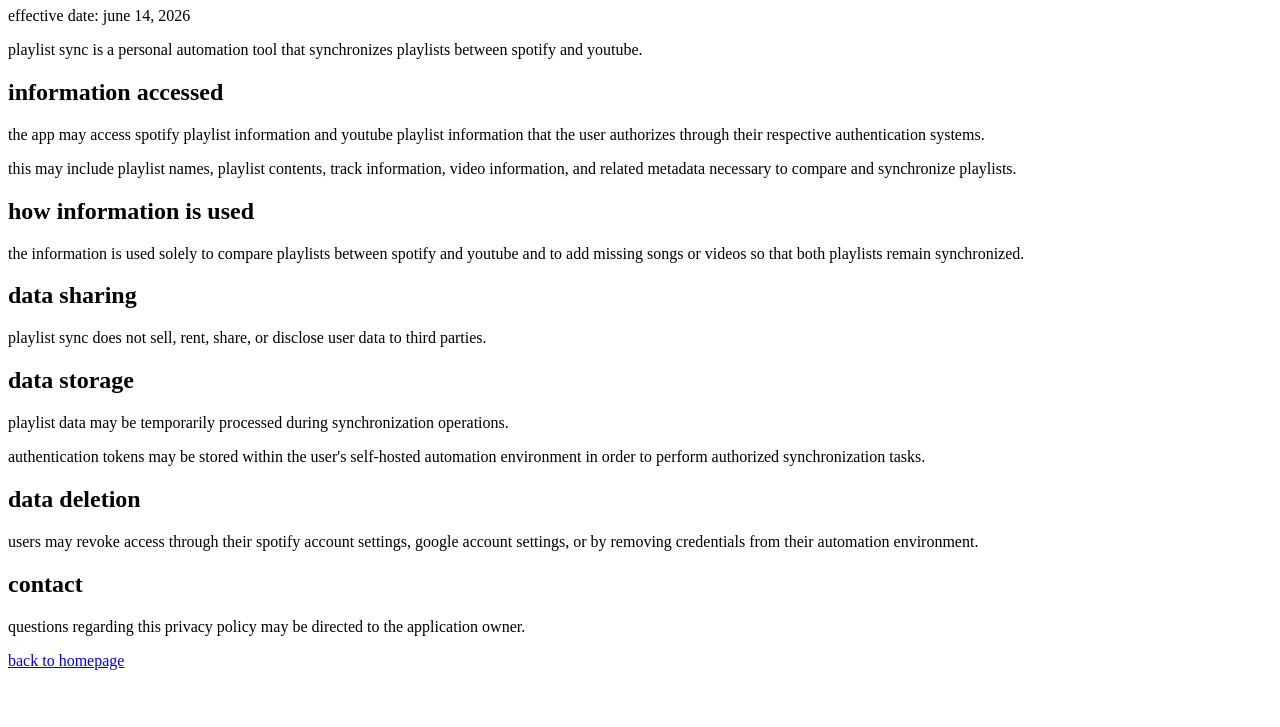
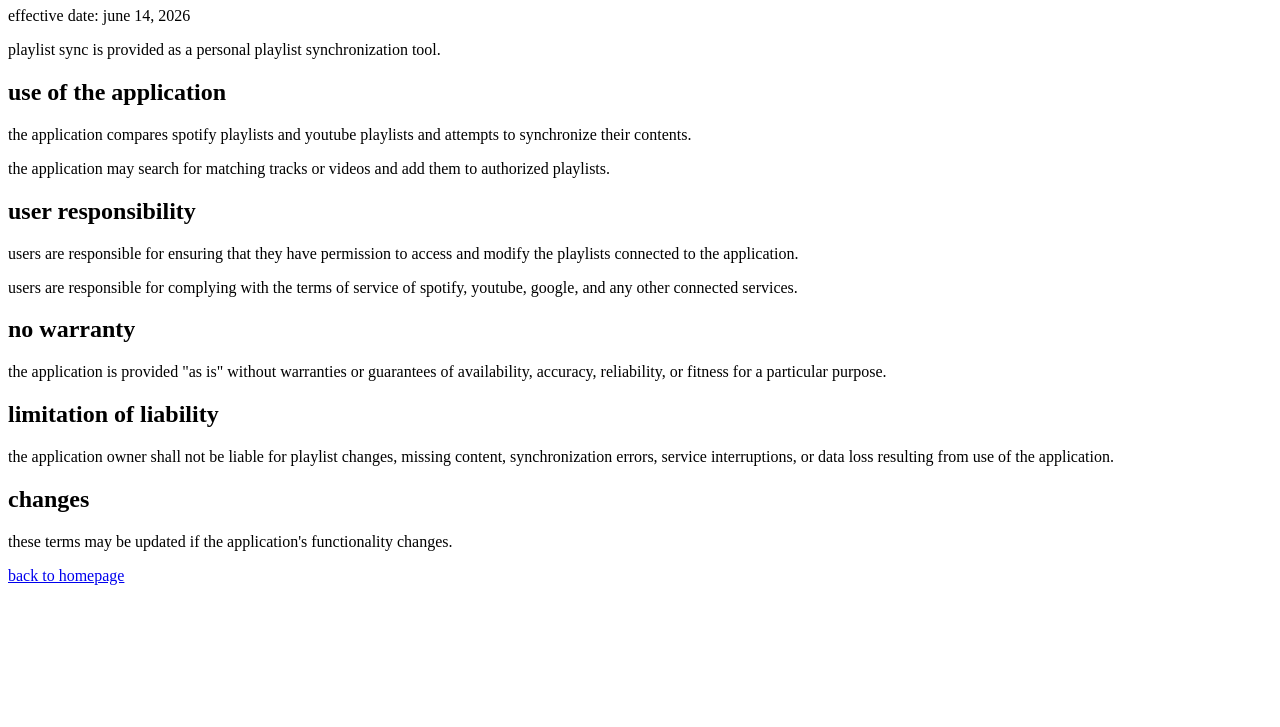
Before and after one commit to croissalty/playlist-sync, a plain HTML site: page terms.html in a window 1280 px wide. Shown: the part 73-800 px from the top of the page. Drawn offline with Linux system fonts and the light colour scheme.

Commit message:
Update terms.html

```diff
--- a/terms.html
+++ b/terms.html
@@ -2,43 +2,39 @@
 <html lang="en">
 <head>
   <meta charset="UTF-8">
-  <title>privacy policy - playlist sync</title>
+  <title>terms of service - playlist sync</title>
 </head>
 <body>
-<h1>privacy policy</h1>
+<h1>terms of service</h1>
 <p>effective date: june 14, 2026</p>
 <p>
-playlist sync is a personal automation tool that synchronizes playlists between spotify and youtube.
+playlist sync is provided as a personal playlist synchronization tool.
 </p>
-<h2>information accessed</h2>
+<h2>use of the application</h2>
 <p>
-the app may access spotify playlist information and youtube playlist information that the user authorizes through their respective authentication systems.
+the application compares spotify playlists and youtube playlists and attempts to synchronize their contents.
 </p>
 <p>
-this may include playlist names, playlist contents, track information, video information, and related metadata necessary to compare and synchronize playlists.
+the application may search for matching tracks or videos and add them to authorized playlists.
 </p>
-<h2>how information is used</h2>
+<h2>user responsibility</h2>
 <p>
-the information is used solely to compare playlists between spotify and youtube and to add missing songs or videos so that both playlists remain synchronized.
-</p>
-<h2>data sharing</h2>
-<p>
-playlist sync does not sell, rent, share, or disclose user data to third parties.
-</p>
-<h2>data storage</h2>
-<p>
-playlist data may be temporarily processed during synchronization operations.
+users are responsible for ensuring that they have permission to access and modify the playlists connected to the application.
 </p>
 <p>
-authentication tokens may be stored within the user's self-hosted automation environment in order to perform authorized synchronization tasks.
+users are responsible for complying with the terms of service of spotify, youtube, google, and any other connected services.
 </p>
-<h2>data deletion</h2>
+<h2>no warranty</h2>
 <p>
-users may revoke access through their spotify account settings, google account settings, or by removing credentials from their automation environment.
+the application is provided "as is" without warranties or guarantees of availability, accuracy, reliability, or fitness for a particular purpose.
 </p>
-<h2>contact</h2>
+<h2>limitation of liability</h2>
 <p>
-questions regarding this privacy policy may be directed to the application owner.
+the application owner shall not be liable for playlist changes, missing content, synchronization errors, service interruptions, or data loss resulting from use of the application.
+</p>
+<h2>changes</h2>
+<p>
+these terms may be updated if the application's functionality changes.
 </p>
 <p><a href="index.html">back to homepage</a></p>
 </body>
```
